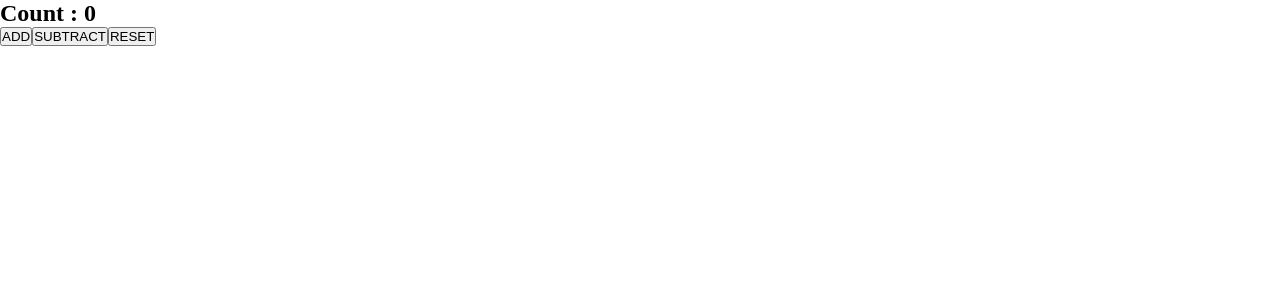
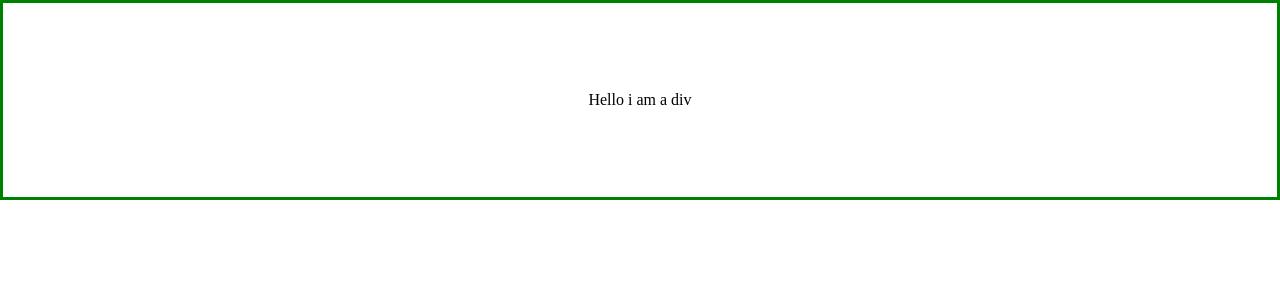
Before and after one commit to jayprakashlohar/react-livecoding-questions, a React (Vite) app: page / in a window 1280 px wide. Shown: the top 300 px of the page. Built offline with nearby package versions, Linux system fonts and the light colour scheme.

Commit message:
Added day-11 center the div

```diff
--- /dev/null
+++ b/src/components/CenterTheDiv/CenterDiv.jsx
@@ -0,0 +1,75 @@
+// const CenterDiv = () => {
+//   return (
+//     <>
+//       <div
+//         style={{
+//           border: "1px solid red",
+//           height: "100vh",
+//           display: "flex",
+//           justifyContent: "center",
+//           alignItems: "center",
+//         }}
+//       >
+//         <div style={{padding:"50px", background:"blue",color:"#ffff"}}>Hello i am a div</div>
+//       </div>
+//     </>
+//   );
+// };
+
+// export default CenterDiv;
+
+// const CenterDiv = () => {
+//   return (
+//     <>
+//       <div
+//         style={{
+//           border: "1px solid red",
+//           display:"grid",
+//           padding:"200px",
+//           justifyContent:"center"
+
+//         }}
+//       >
+//         <div
+//           style={{
+//             background: "blue",
+//             color: "#ffff",
+//             textAlign: "center",
+//             padding:"50px"
+//           }}
+//         >
+//           Hello i am a div
+//         </div>
+//       </div>
+//     </>
+//   );
+// };
+
+// export default CenterDiv;
+
+const CenterDiv = () => {
+  return (
+    <>
+      <div
+        style={{
+          height: "200px",
+          position: "relative",
+          border: "3px solid green",
+        }}
+      >
+        <div
+          style={{
+           position:"absolute",
+           top:"50%",
+           left:"50%",
+           transform:"translate(-50%,-50%)"
+          }}
+        >
+          Hello i am a div
+        </div>
+      </div>
+    </>
+  );
+};
+
+export default CenterDiv;
--- a/src/pages/Home.jsx
+++ b/src/pages/Home.jsx
@@ -13,8 +13,8 @@
 // import MyProgress from "../components/ProgressBar/MyProgress";
 // import UseCallBackHook from "../components/Hooks/UseCallBack/UseCallBackHook";
 // import UseMemoHook from "../components/Hooks/UseMemo/UseMemoHook";
-
-import UseReducerHook from "../components/Hooks/UseReducer/UseReducerHook";
+import CenterDiv from "../components/CenterTheDiv/CenterDiv";
+// import UseReducerHook from "../components/Hooks/UseReducer/UseReducerHook";
 
 const Home = () => {
   return (
@@ -35,7 +35,8 @@ const Home = () => {
         {/* <MyProgress/> */}
         {/* <UseCallBackHook /> */}
         {/* <UseMemoHook /> */}
-        <UseReducerHook/>
+        {/* <UseReducerHook/> */}
+        <CenterDiv />
       </div>
     </>
   );
```
